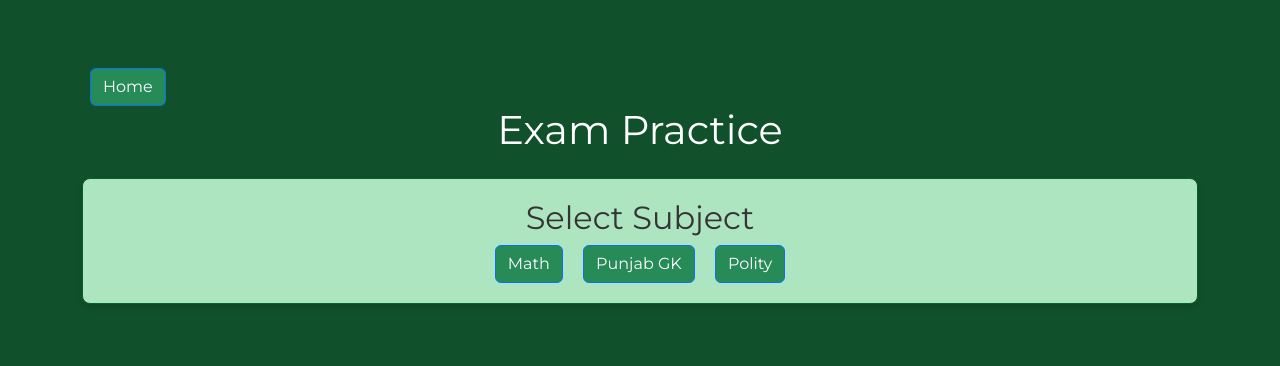
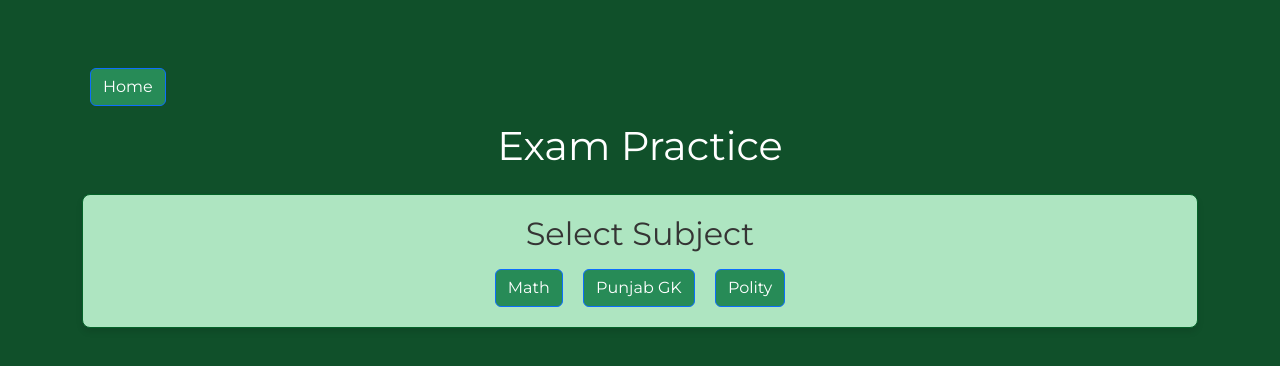
Before and after one commit to navi-git-15/Exams_Practice, a plain HTML site: page index.html in a window 1280 px wide. Drawn offline with nearby package versions, Linux system fonts and the light colour scheme.

Commit message:
ui changes

```diff
--- a/index.html
+++ b/index.html
@@ -16,13 +16,13 @@
             <button class="btn btn-primary mx-2">Home</button>
         </a>
 
-        <h1 class="text-center mb-4">Exam Practice</h1>
+        <h1 class="text-center mb-4 mt-3">Exam Practice</h1>
         <div id="main-content" class="text-center">
             <div id="subject-selection">
                 <h2>Select Subject</h2>
-                <button class="btn btn-primary mx-2" onclick="selectSubject('Math')">Math</button>
-                <button class="btn btn-primary mx-2" onclick="selectSubject('PunjabGk')">Punjab GK</button>
-                <button class="btn btn-primary mx-2" onclick="selectSubject('Polity')">Polity</button>
+                <button class="btn btn-primary mx-2 mt-2" onclick="selectSubject('Math')">Math</button>
+                <button class="btn btn-primary mx-2 mt-2" onclick="selectSubject('PunjabGk')">Punjab GK</button>
+                <button class="btn btn-primary mx-2 mt-2" onclick="selectSubject('Polity')">Polity</button>
             </div>
         </div>
     </div>
--- a/script.js
+++ b/script.js
@@ -42,7 +42,7 @@ function showQuestion() {
         </div>
         <div class="navigation-buttons mt-3">
             <button class="btn btn-secondary mx-2" onclick="previousQuestion()" ${currentQuestionIndex === 0 ? "disabled" : ""}>Previous Question</button>
-            <button class="btn btn-primary mx-2" onclick="nextQuestion()">Next Question</button>
+            <button class="btn btn-primary mx-2 mt-2" onclick="nextQuestion()">Next Question</button>
         </div>
     `;
 }
@@ -71,7 +71,7 @@ function nextQuestion() {
     } else {
         document.getElementById("main-content").innerHTML = `
             <h2>Quiz Completed!</h2>
-            <button class="btn btn-primary mt-3" onclick="reload()">Restart</button>
+            <button class="btn btn-primary mt-3s" onclick="reload()">Restart</button>
         `;
     }
 }
--- a/styles.css
+++ b/styles.css
@@ -170,5 +170,4 @@ button+button {
         /* Reduce padding for smaller screens */
     }
 
-
 }
```
